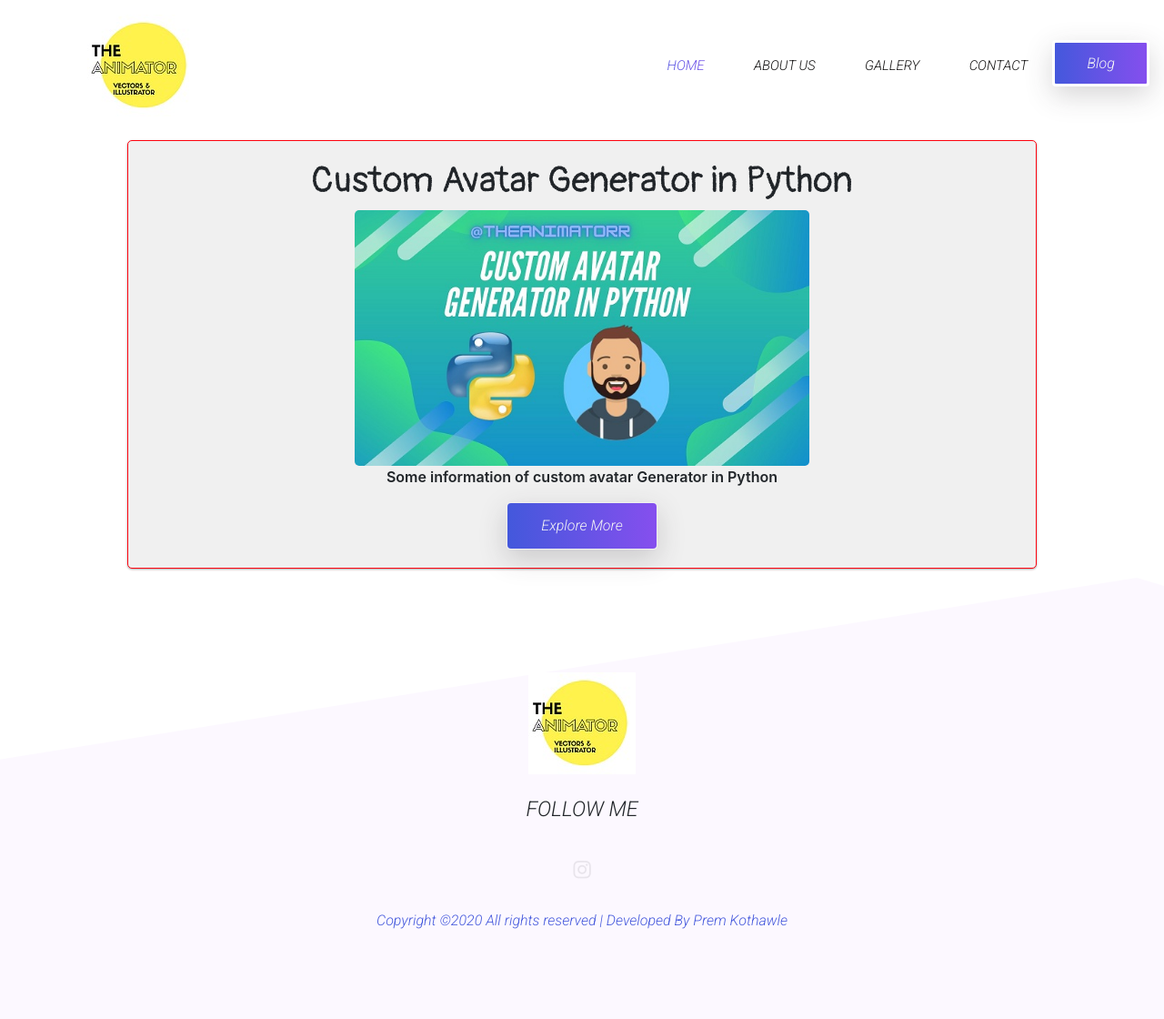
After one commit to shubhamsaroj23/animatorr, a Django app: page /blog in a window 1280 px wide. The commit adds this page. Shown: the whole page at 91% size. Run offline with Django 3.2, Linux system fonts and the light colour scheme; some libraries are stand-ins or nearby versions.

Commit message:
UI Update

```diff
--- a/shubham/urls.py
+++ b/shubham/urls.py
@@ -17,12 +17,14 @@ from django.contrib import admin
 from django.urls import path, include
 from django.conf import settings
 from django.conf.urls.static import static
+from . import views
 
 from .views import *
 
 urlpatterns = [
     path('admin/', admin.site.urls),
-    path('home/',show_home_page),
-    path('contact',show_home_page),
-    path('',show_home_page),
+    path('home',home),
+    path('contact/',home),
+    path('blog',blog),
+    path('',home),
 ]+static(settings.MEDIA_URL,document_root=settings.MEDIA_ROOT)
--- a/shubham/views.py
+++ b/shubham/views.py
@@ -2,7 +2,7 @@ from django.shortcuts import render, HttpResponse
 from app.models import *
 from django.contrib import messages
 from django.shortcuts import redirect
-def show_home_page(request):
+def home(request):
 
 
 
@@ -22,3 +22,6 @@ def show_home_page(request):
             contact.save()
             messages.success(request, ": Sent, Thank You.")
     return render(request,'app/home.html')
+
+def blog(request):
+    return render(request,'app/blog.html')
--- a/static/css/style.css
+++ b/static/css/style.css
@@ -6,6 +6,7 @@ html,body{
     width:100%;
     height: 100%;
 }
+
 
 /* CSS Variables */
 
@@ -16,7 +17,7 @@ html,body{
     --text-color: #777777;
     --border-color: #201f1f17;
     --gradient-color: linear-gradient(90deg, #4458dc 0%, #854fee 100%);
-    --shadow-color:  0px 10px 30px rgba(118, 85, 225, 0.3);
+    --shadow-color:  0px 10px 30px blue;
     --box-shadow: 0px 10px 30px rgba(57, 56, 61, 0.205);
 
 
@@ -80,7 +81,7 @@ html,body{
 }
 
 p.para{
-    color:var(--text-color);
+    color:var( --primary-color);
     font:normal 500 16px/25px var(--roboto);
 }
 
@@ -172,8 +173,13 @@ h2{
     padding:20%;
     padding-bottom:20%;
     width: 70rem;
+
 }
 
+
+.site-main .site-banner .banner-image > img:hover {
+    background-color: yellow;
+  }
 
 /* Start About Area */
 
@@ -189,6 +195,7 @@ h2{
 
 .site-main .about-area .about-title .paragraph > p{
     padding:.4rem 0;
+
 }
 
 
@@ -198,10 +205,11 @@ h2{
 
 .site-main .services-area .services-title h1{
     font-size: 35px;
+    padding-top: 5%;
 }
 
 .site-main > .services-area .services{
-    background: rgba(248, 252, 253, 0.973);
+    background: rgba(33, 42, 44, 0.973);
     padding: 2rem 0;
     width: 16rem;
     margin: 5rem .5rem;
--- /dev/null
+++ b/templates/app/blog.html
@@ -0,0 +1,74 @@
+{% extends 'base.html' %}
+{% load static%}
+{% block body %}
+<style>
+    .project-card {
+        display: flex;
+        flex-direction: column;
+        align-items: center;
+        justify-content: center;
+        background-color: #f0f0f0;
+        border: 1px solid #ff030f;
+        border-radius: 5px;
+        padding: 20px;
+        transform: translateZ(0);
+        transition: transform 0.25s ease-out;
+        margin: 10px;
+        font-weight: 600;
+        width: 1000px;
+        flex-grow: 1;
+        box-shadow: 0 1px 3px rgba(0,0,0,0.12), 0 1px 2px rgba(0,0,0,0.24);
+        transition: all 0.3s cubic-bezier(.25,.8,.25,1);
+    }
+    @media only screen and (max-width: 600px) {
+
+        .project-card {
+            margin-left: 5%;
+            width: 90%;
+        }
+    }
+    .project-card > p {
+        margin: 0;
+    }
+
+    .project-card:hover {
+        transform: scale(1.05);
+        box-shadow: 0 3px 6px rgba(0,0,0,0.16), 0 3px 6px rgba(0,0,0,0.23);
+    }
+
+    h2{
+        font-family: 'Itim', cursive;
+    }
+    .blog-image{
+        width:500px;
+        border-radius: 5px;
+    }
+    h1{
+        font-size:40px;
+    }
+</style>
+<div class="container">
+    <center>
+    <div class="project-card">
+<center>
+    <h1>Custom Avatar Generator in Python</h1>
+    <img class="blog-image" src="/media/blog1.jpg" alt="">
+    <p>Some information of custom avatar Generator in Python</p>
+    <a type="button" class="btn button primary-button  text-upprrcase" href="/blog">Explore More</a>
+
+</center>
+    </div>
+    </center>
+
+
+
+
+</div>
+
+
+
+
+
+
+
+{% endblock body %}
--- /dev/null
+++ b/templates/base.html
@@ -0,0 +1,126 @@
+{% load static%}
+<!doctype html>
+<html lang="en">
+  <head>
+    <!-- Required meta tags -->
+    <meta charset="utf-8">
+    <meta name="viewport" content="width=device-width, initial-scale=1, shrink-to-fit=no">
+
+    <!-- Bootstrap CSS -->
+     <link href="https://fonts.googleapis.com/css2?family=Pangolin&family=Roboto:ital,wght@1,300&display=swap" rel="stylesheet">
+    <link rel="stylesheet" href="https://stackpath.bootstrapcdn.com/bootstrap/4.5.0/css/bootstrap.min.css" integrity="sha384-9aIt2nRpC12Uk9gS9baDl411NQApFmC26EwAOH8WgZl5MYYxFfc+NcPb1dKGj7Sk" crossorigin="anonymous">
+    <script src="https://kit.fontawesome.com/120b98d6e2.js" crossorigin="anonymous"></script>
+    <!-- Go to www.addthis.com/dashboard to customize your tools -->
+    <title>The Animator</title>
+
+
+    <!--  Bootstrap css file  -->
+
+
+
+    <!--  custom css file  -->
+    <link rel="stylesheet" type="text/css" href="{% static 'css/style.css' %}">
+
+    <!--  Responsive css file  -->
+	<!-- Global site tag (gtag.js) - Google Analytics -->
+<script async src="https://www.googletagmanager.com/gtag/js?id=UA-162157591-2"></script>
+<script>
+  window.dataLayer = window.dataLayer || [];
+  function gtag(){dataLayer.push(arguments);}
+  gtag('js', new Date());
+
+  gtag('config', 'UA-162157591-2');
+</script>
+
+
+
+</head>
+
+<body>
+<!--Start Navbar-->
+
+<header class="header_area">
+  <div class="main-menu">
+    <nav class="navbar navbar-expand-lg navbar-light bg-white">
+      <a class="navbar-brand" href="#"><img src="https://animator07.herokuapp.com/media/logo.jpeg" alt="Animator"></a>
+      <button class="navbar-toggler" type="button" data-toggle="collapse" data-target="#navbarNav" aria-controls="navbarNav" aria-expanded="false" aria-label="Toggle navigation">
+        <span class="navbar-toggler-icon"></span>
+      </button>
+      <div class="collapse navbar-collapse" id="navbarNav">
+        <div class="mr-auto"></div>
+        <ul class="navbar-nav">
+
+          <li class="nav-item active">
+            <a class="nav-link" href="/home">Home <span class="sr-only">(current)</span></a>
+          </li>
+          <li class="nav-item">
+            <a class="nav-link" href="#about">About Us</a>
+          </li>
+
+          <li class="nav-item">
+            <a class="nav-link" href="#gallery">Gallery</a>
+          </li>
+          <li class="nav-item">
+            <a class="nav-link" href="#contact">Contact</a>
+          </li>
+          <li class="nav-item">
+            <a type="button" class="btn button primary-button  text-upprrcase" href="/blog">Blog <span class="sr-only">(current)</span></a>
+          </li>
+        </ul>
+      </div>
+    </nav>
+  </div>
+
+</header>
+{% block body %}
+{% endblock body %}
+</main>
+<footer class="footer-area">
+        <div class="container">
+            <div class="">
+                <div class="site-logo text-center py-4">
+                    <a href="#"><img src="https://animator07.herokuapp.com/media/logo.jpeg" alt="logo"></a>
+                </div>
+                <div class="social text-center">
+                    <h5 class="text-uppercase">Follow me</h5>
+
+                    <a href="https://www.instagram.com/_animator___7/" target="_blank"><i class="fab fa-instagram"></i></a>
+
+
+                </div>
+                <div class="copyrights text-center">
+                    <p class="para">
+                        Copyright ©2020 All rights reserved | Developed By
+                        <a href="https://kothawleprem.github.io/portfolio/" target="_blank"><span style="color: var(--primary-color);">Prem Kothawle</span></a>
+                    </p>
+                </div>
+            </div>
+        </div>
+    </footer>
+<!--End Project Area-->
+</main>
+<!--End Main Area-->
+       <script>
+        var x=0;
+        var textEffect = "Welcome to Animator"
+        var container = document.getElementById('effect');
+
+        function animate() {
+          if(x < textEffect.length){
+            container.innerHTML += textEffect.charAt(x);
+            x++;
+            setTimeout(animate, 100);
+          }
+        }
+        animate();
+      </script>
+
+ <script type="text/javascript" src="//s7.addthis.com/js/300/addthis_widget.js#pubid=ra-5ee8ce99aabd2702"></script>
+
+    <script src="https://code.jquery.com/jquery-3.5.1.slim.min.js" integrity="sha384-DfXdz2htPH0lsSSs5nCTpuj/zy4C+OGpamoFVy38MVBnE+IbbVYUew+OrCXaRkfj" crossorigin="anonymous"></script>
+    <script src="https://cdn.jsdelivr.net/npm/popper.js@1.16.0/dist/umd/popper.min.js" integrity="sha384-Q6E9RHvbIyZFJoft+2mJbHaEWldlvI9IOYy5n3zV9zzTtmI3UksdQRVvoxMfooAo" crossorigin="anonymous"></script>
+    <script type="text/javascript" src="//s7.addthis.com/js/300/addthis_widget.js#pubid=ra-5ee8ce99aabd2702"></script>
+
+    <script src="https://stackpath.bootstrapcdn.com/bootstrap/4.5.0/js/bootstrap.min.js" integrity="sha384-OgVRvuATP1z7JjHLkuOU7Xw704+h835Lr+6QL9UvYjZE3Ipu6Tp75j7Bh/kR0JKI" crossorigin="anonymous"></script>
+  </body>
+</html>
```
Also changed, not shown: templates/app/home.html (+45 -149 lines), blog/media/blog1.jpg (added), media/about-us.jpeg (deleted), media/about.jpeg (added), media/blog1.jpg (added).
